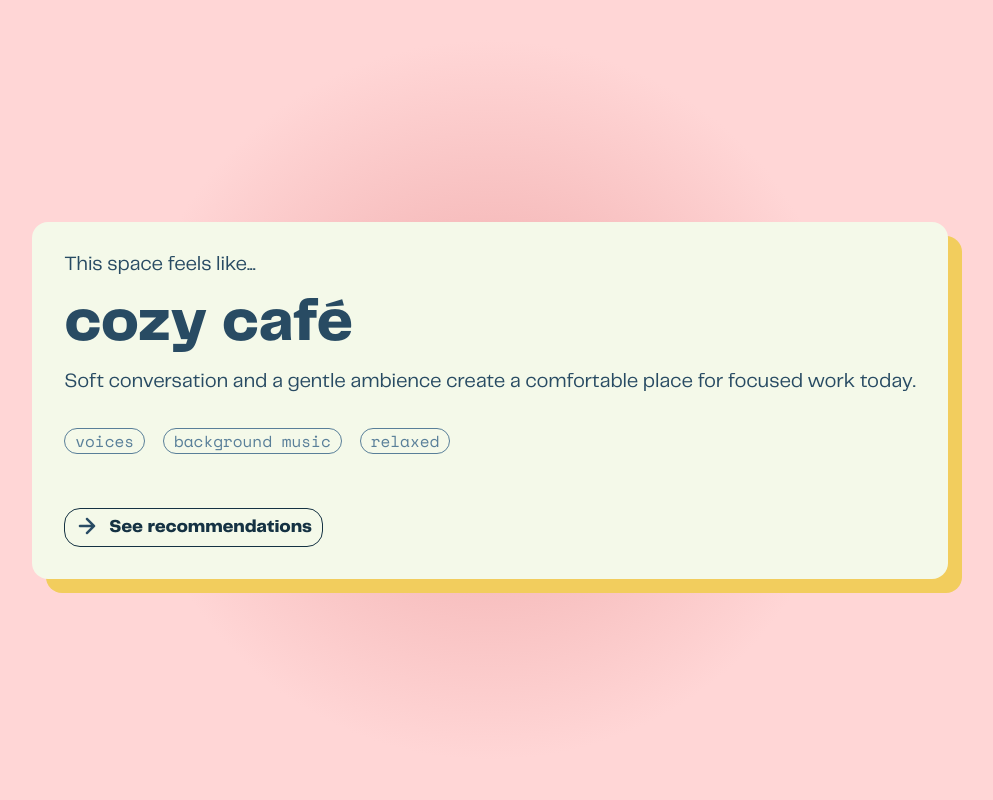
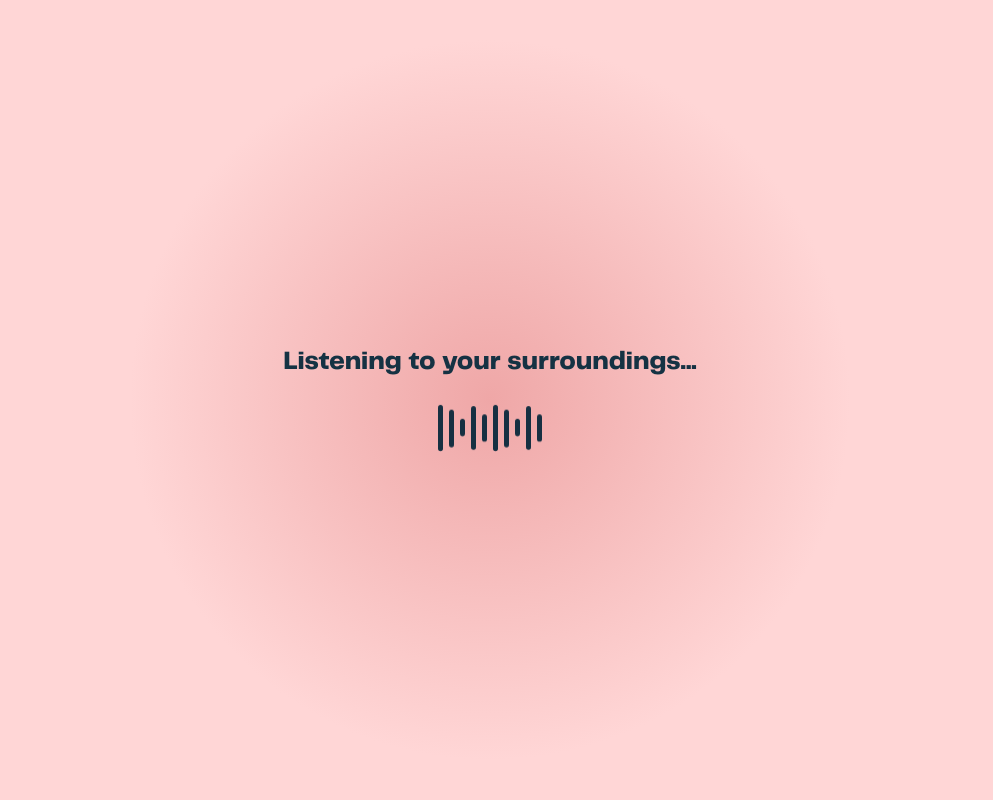
Before and after one commit to shriyakashyap/auralis, a Flask app: page / in a window 1280 px wide. Shown: the whole page, without its empty margins (150-1143 px from the left). Run offline with Flask 3, Linux system fonts and the light colour scheme.

Commit message:
feat: complete dummy UI for waveform and recommendations page

```diff
--- a/static/index.css
+++ b/static/index.css
@@ -152,3 +152,133 @@
     display: block;
     transform: translateY(-3px);
 }
+
+#result-subtitle {
+    color: var(--body-color);
+    font-size: 1.2rem;
+    font-weight: normal;
+    line-height: 1.4;
+    margin: 0 0 16px 0;
+    opacity: 0.9;
+}
+
+.divider {
+    height: 1.5px;
+    background-color: #597F99;
+    opacity: 1;
+    margin-bottom: 24px;
+    width: 50%;
+}
+
+.track-list {
+    display: flex;
+    flex-direction: column;
+    gap: 30px;
+    margin-bottom: 32px;
+}
+
+.track-item {
+    display: flex;
+    flex-direction: row;
+    align-items: center;
+    gap: 14px;
+}
+
+.track-info {
+    display: flex;
+    flex-direction: column;
+    gap: 8px;
+}
+
+.track-cover {
+    width: 50px;
+    height: 50px;
+    border-radius: 10px;
+    object-fit: cover;
+}
+
+.track-name {
+    color: var(--body-color2);
+    font-weight: 700;
+    font-size: 1.2rem;
+}
+
+.track-artist {
+    color: var(--body-color2);
+    font-size: 1rem;
+    font-weight: 500;
+}
+
+.listen-again-btn {
+    align-self: flex-start;
+    display: inline-flex;
+    align-items: center;
+    gap: 8px;
+    padding: 8px 18px;
+    background-color: transparent;
+    border: 2px solid #163042;
+    border-radius: 15px;
+    color: #163042;
+    font-family: var(--font-body);
+    font-weight: 700;
+    font-size: 1rem;
+    cursor: pointer;
+}
+
+.listen-again-btn .btn-icon {
+    width: 20px;
+    height: 20px;
+    display: block;
+    transform: translateY(1px);
+}
+
+/* Center alignment for the listening view */
+#view-listening {
+    display: flex;
+    flex-direction: column;
+    align-items: center;
+    justify-content: center;
+    gap: 28px;
+}
+
+/* Waveform container */
+.waveform {
+    display: flex;
+    align-items: center;
+    justify-content: center;
+    gap: 6px;
+    height: 48px;
+}
+
+/* Base bar styles */
+.bar {
+    width: 5px;
+    height: 12px;
+    background-color: #163042; /* Matching dark navy */
+    border-radius: 9999px;
+    animation: bounce 1.2s ease-in-out infinite;
+}
+
+/* Stagger animation timing for an organic wave motion */
+.bar:nth-child(1) { animation-delay: 0.0s; }
+.bar:nth-child(2) { animation-delay: 0.2s; }
+.bar:nth-child(3) { animation-delay: 0.4s; }
+.bar:nth-child(4) { animation-delay: 0.1s; }
+.bar:nth-child(5) { animation-delay: 0.3s; }
+.bar:nth-child(6) { animation-delay: 0.0s; }
+.bar:nth-child(7) { animation-delay: 0.2s; }
+.bar:nth-child(8) { animation-delay: 0.4s; }
+.bar:nth-child(9) { animation-delay: 0.1s; }
+.bar:nth-child(10) { animation-delay: 0.3s; }
+
+/* Pulse/scale animation */
+@keyframes bounce {
+    0%, 100% {
+        height: 10px;
+        transform: scaleY(1);
+    }
+    50% {
+        height: 42px;
+        transform: scaleY(1.1);
+    }
+}
--- a/templates/index.html
+++ b/templates/index.html
@@ -25,11 +25,26 @@
         </div>
     </main>
 
-    <section id="view-listening" class="view-container hidden">
+    <section id="view-listening" class="view-container">
         <p>Listening to your surroundings...</p>
+
+        <div class="waveform">
+            <!-- adding a lot of bars to animate lol -->
+            <span class="bar"></span>
+            <span class="bar"></span>
+            <span class="bar"></span>
+            <span class="bar"></span>
+            <span class="bar"></span>
+            <span class="bar"></span>
+            <span class="bar"></span>
+            <span class="bar"></span>
+            <span class="bar"></span>
+            <span class="bar"></span>
+        </div>
+
     </section>
 
-    <section id="view-analysis" class="view-container">
+    <section id="view-analysis" class="view-container hidden">
         <div class="card">
             <span class="card-subtitle">This space feels like...</span>
             <h2 class="card-title">cozy café</h2>
```
Also changed, not shown: other parts of templates/index.html (+40 -0 lines).
